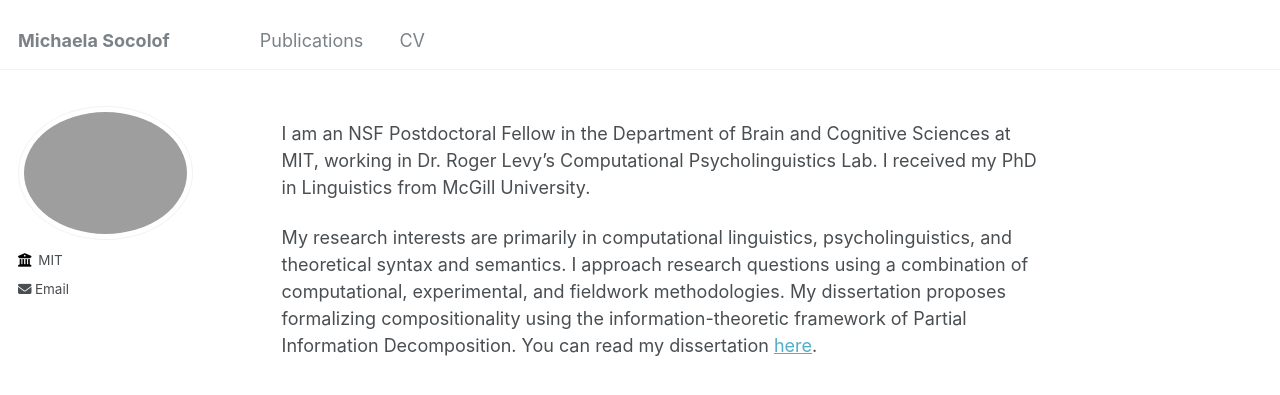
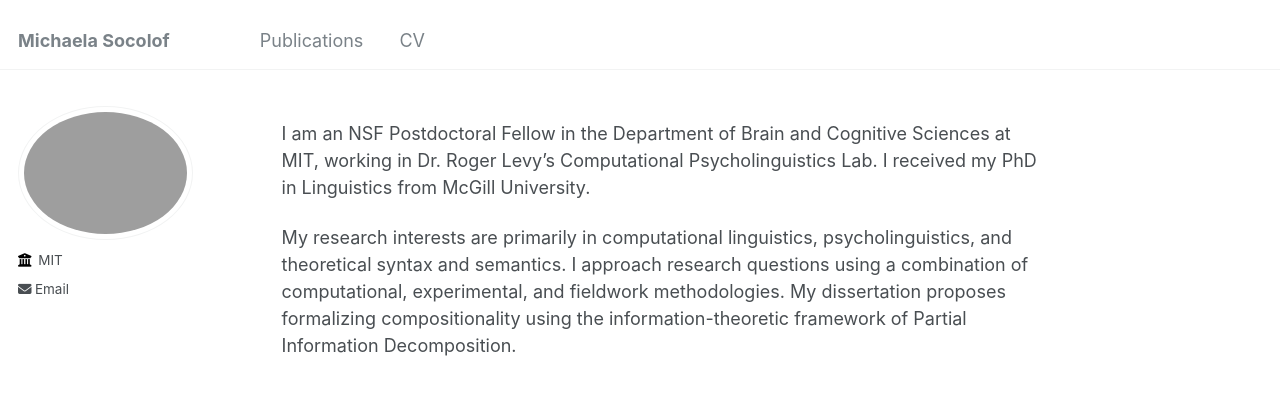
Before and after one commit to michaelasocolof/michaelasocolof.github.io, a Jekyll site: the page built from _pages/about.md, in a window 1280 px wide. Shown: the top 395 px of the page. Built offline with Jekyll 4.4.1, drawn with Linux system fonts in a browser that asks for light colours.

Commit message:
Update about.md

```diff
--- a/_pages/about.md
+++ b/_pages/about.md
@@ -9,4 +9,4 @@
 
 I am an NSF Postdoctoral Fellow in the Department of Brain and Cognitive Sciences at MIT, working in Dr. Roger Levy's Computational Psycholinguistics Lab. I received my PhD in Linguistics from McGill University.
 
-My research interests are primarily in computational linguistics, psycholinguistics, and theoretical syntax and semantics. I approach research questions using a combination of computational, experimental, and fieldwork methodologies. My dissertation proposes formalizing compositionality using the information-theoretic framework of Partial Information Decomposition. You can read my dissertation <a class="page-link" href="/files/Dissertation.pdf" target="_blank">here</a>.
+My research interests are primarily in computational linguistics, psycholinguistics, and theoretical syntax and semantics. I approach research questions using a combination of computational, experimental, and fieldwork methodologies. My dissertation proposes formalizing compositionality using the information-theoretic framework of Partial Information Decomposition.
```
